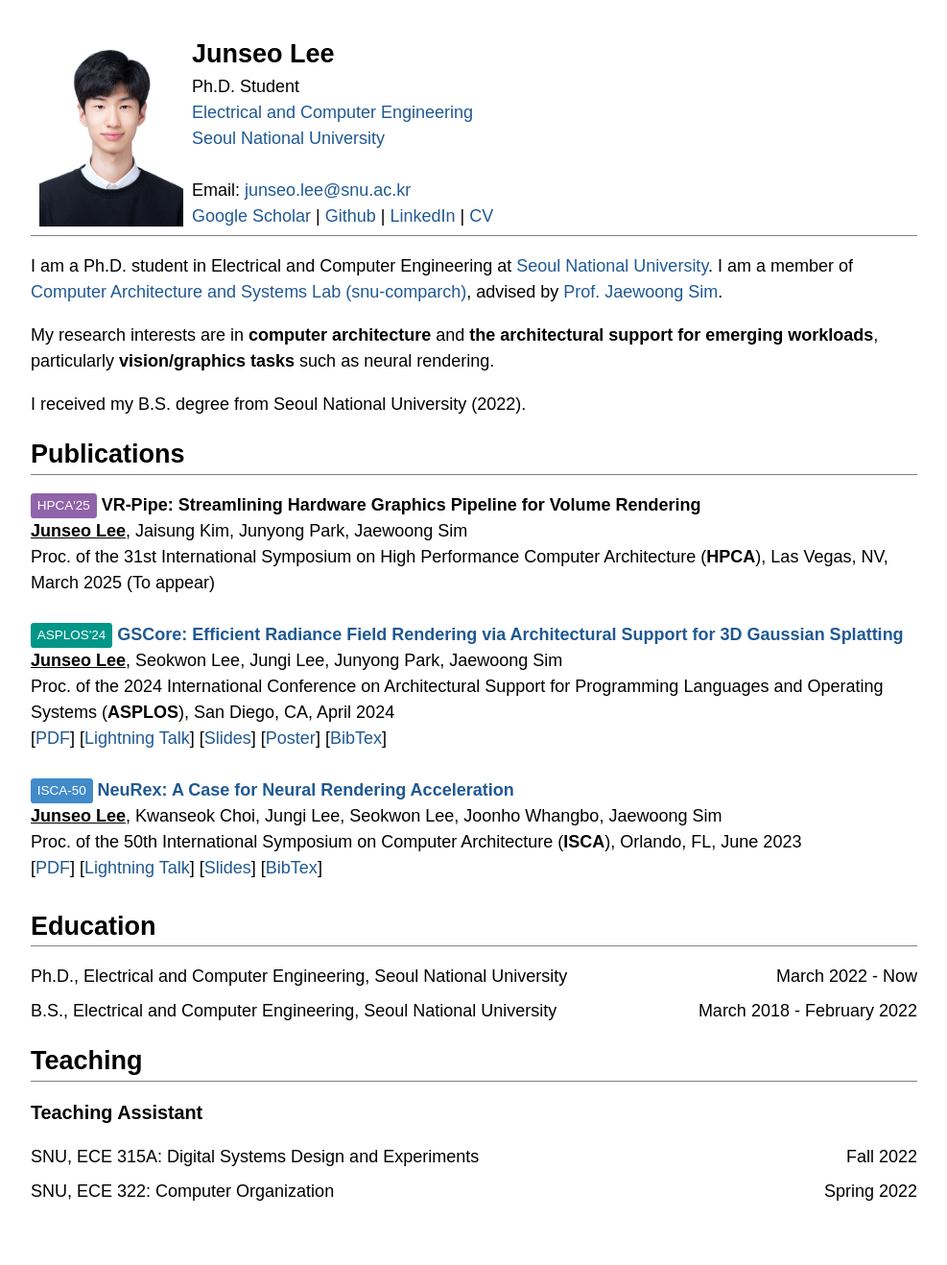
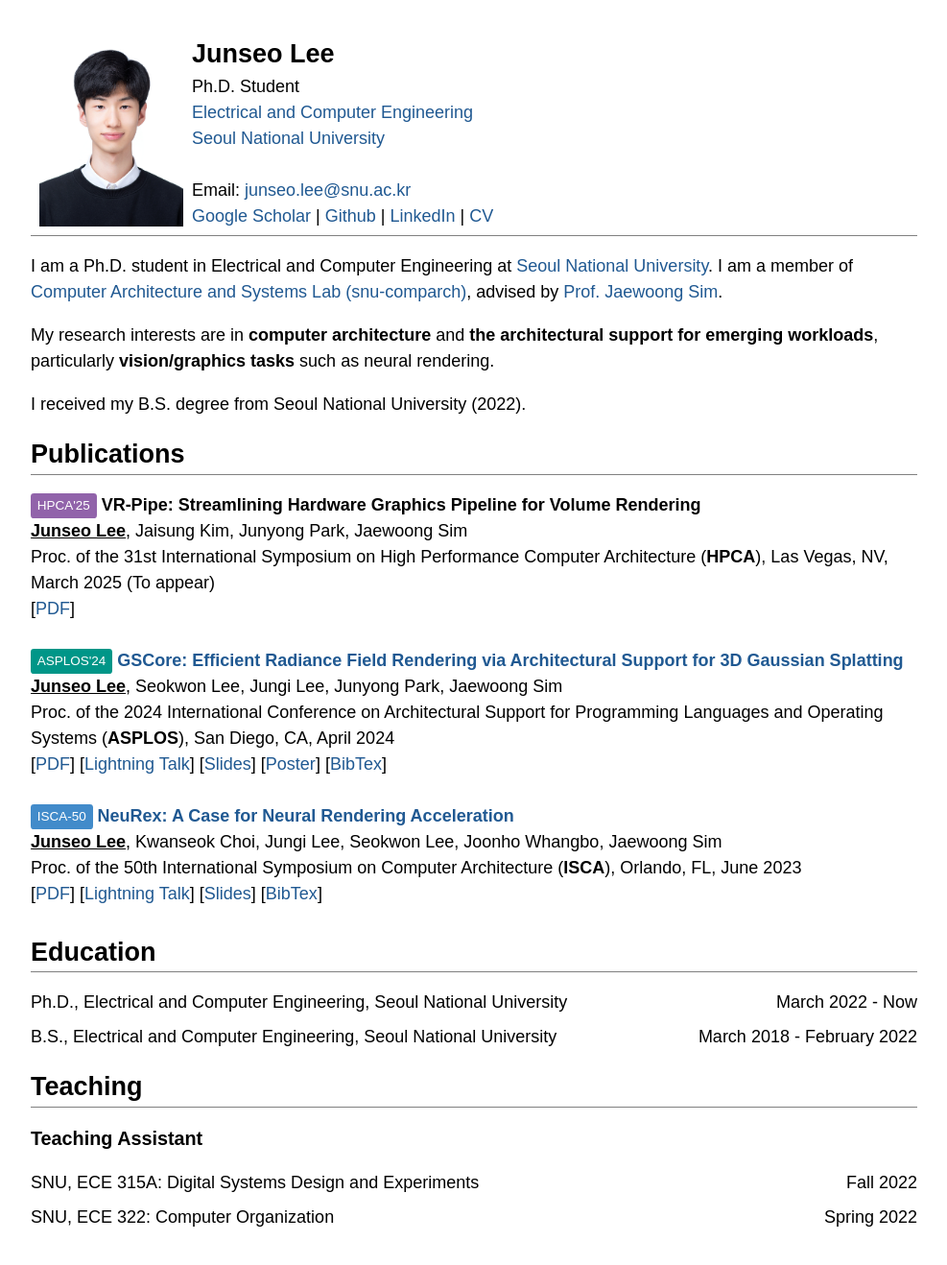
Before and after one commit to junseo013/junseo013.github.io, a Jekyll site: the page built from index.md, in a window 1280 px wide. Shown: the whole page at 96% size, without its empty margins (146-1133 px from the left). Built offline with Jekyll 4.4.1, drawn with Linux system fonts in a browser that asks for light colours; before the commit the page ends 1291 px from its top, so only the background shows below that.

Commit message:
add VR-Pipe preprint

```diff
--- a/_includes/publications.html
+++ b/_includes/publications.html
@@ -12,8 +12,8 @@
       <p><em>Junseo Lee</em>, Jaisung Kim, Junyong Park, Jaewoong Sim</p>
       <p>Proc. of the 31st International Symposium on High Performance Computer Architecture (<strong>HPCA</strong>), Las Vegas, NV, March 2025 (To appear)</p>
       <p>
-      <!--[<a class="styled-link" href="assets/pubs/asplos24-gscore.pdf">PDF</a>]
-      [<a class="styled-link" href="https://youtu.be/TByYGw837IU?si=LSLdNcbiMkEMRJWn">Lightning Talk</a>]
+      [<a class="styled-link" href="assets/pubs/hpca25-vr-pipe.pdf">PDF</a>]
+      <!--[<a class="styled-link" href="https://youtu.be/TByYGw837IU?si=LSLdNcbiMkEMRJWn">Lightning Talk</a>]
       [<a class="styled-link" href="assets/pubs/asplos24-gscore-talk.pdf">Slides</a>]
       [<a class="styled-link" href="assets/pubs/asplos24-gscore-poster.pdf">Poster</a>]
       [<a class="styled-link" href="javascript:toggleHide('lee-asplos24')">BibTex</a>] -->
```
Also changed, not shown: 1 other file.
